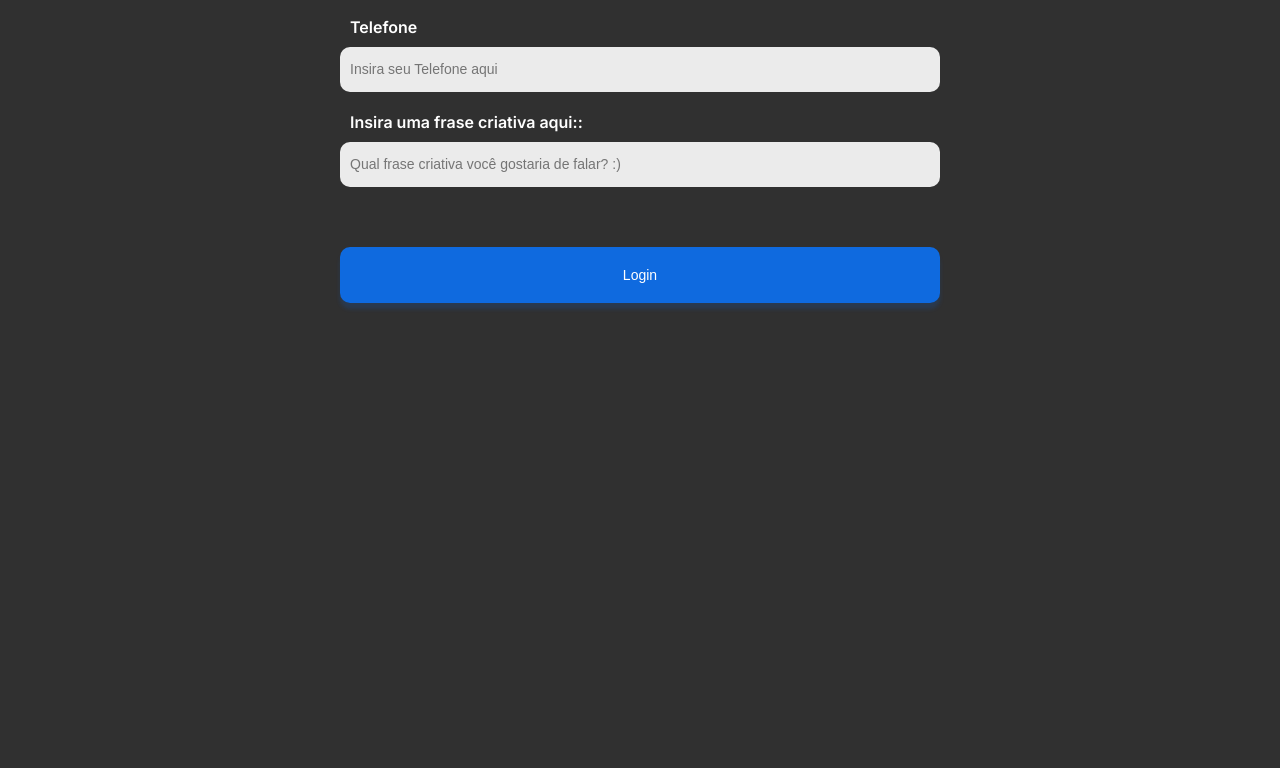
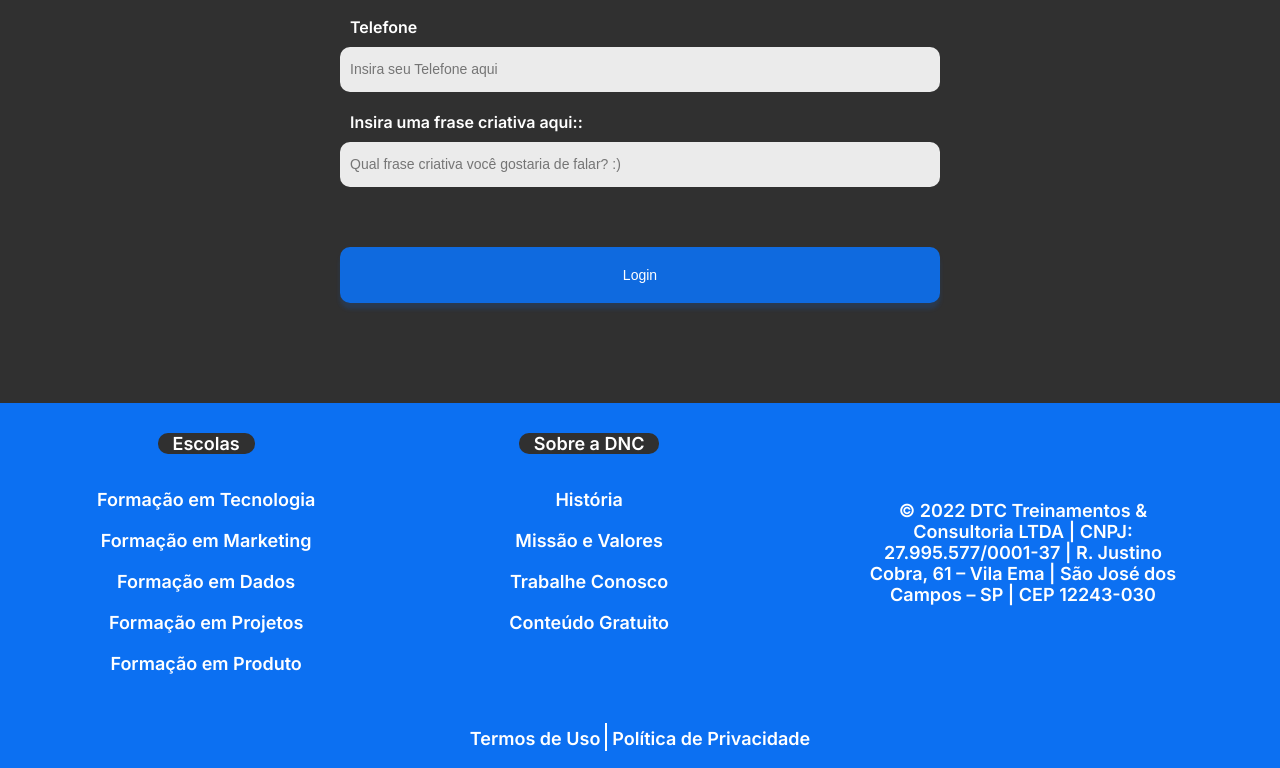
Before and after one commit to testestemp/Bootcamp_dnc, a plain HTML site: page index.html in a window 1280 px wide. Shown: the part 1063-1831 px from the top of the page. Before the commit the page ends 1466 px from the top, so only its background shows below. Drawn offline with Linux system fonts and the light colour scheme.

```diff
--- a/index.html
+++ b/index.html
@@ -28,12 +28,10 @@
             <h2>
                 Esse será um evento exclusivo para todos os alunos <br>
                 da <b>DNC</b>, que querem
-                <span class="invert">
-                acelerar a carreira
+                <span class="invert">acelerar a carreira
                 </span> com uma <br>
                 semana intensiva de conteúdo de mercado entre <br>
-                <span class="invert">
-                BACK-END, FRONT-END & BANCO DE DADOS.
+                <span class="invert">BACK-END, FRONT-END & BANCO DE DADOS.
                 </span>
             </h2>
         </header>
@@ -79,5 +77,57 @@
             <input type="submit" value="Login">
         </form>
     </section>
+    <footer>
+        <div class="linha1">
+            <nav>
+                <h5>Escolas</h5>
+                <ul>
+                    <li>
+                        <a href="http://">Formação em Tecnologia</a>
+                    </li>
+                    <li>
+                        <a href="http://">Formação em Marketing</a>
+                    </li>
+                    <li>
+                        <A href="http://">Formação em Dados</A>
+                    </li>
+                    <LI>
+                        <a href="http://">Formação em Projetos</a>
+                    </LI>
+                    <li>
+                        <a href="http://">Formação em Produto</a>
+                    </li>
+                </ul>
+            </nav>
+            <nav>
+                <h5>Sobre a DNC</h5>
+                <ul>
+                    <li>
+                        <a href="https:// target="_blank">História</a>
+                    </li>
+                    <li>
+                        <A href="https://" target="_blank">Missão e Valores</A>
+                    </li>
+                    <LI>
+                        <a href="http://">Trabalhe Conosco</a>
+                    </LI>
+                    <li>
+                        <a href="http://">Conteúdo Gratuito</a>
+                    </li>
+                </ul>
+            </nav>
+            <div class="endereco">
+                    © 2022 DTC Treinamentos & Consultoria
+                    LTDA | CNPJ: 27.995.577/0001-37 | R.
+                    Justino Cobra, 61 – Vila Ema | São José dos
+                    Campos – SP | CEP 12243-030
+            </div>
+        </div>
+            <div class="linha2">
+                <a href="http://">Termos de Uso</a>
+                <a href="http://">Política de Privacidade</a>
+            </div>
+
+    </footer>
 </body>
 </html>
--- a/style.css
+++ b/style.css
@@ -36,7 +36,7 @@
     }
 
         #principal div a:hover{
-            color:#6a3d3d ;
+            color:var(--cinza-houver) ;
         }
 
     #principal button{
@@ -158,3 +158,127 @@
         cursor: pointer;
 
     }
+    /*Footer*/
+
+    footer{
+        width: 100%;
+        background-color:var(--azul-dnc)
+    }
+    footer .linha1{
+        display: flex;
+        justify-content: space-around;
+        align-items: center;
+    }
+    footer ul{
+        list-style: none;
+        margin: 0px;
+        padding: 0px;
+        font-size: 18px;
+
+    }
+    footer nav{
+        display: flex;
+        flex-direction: column;
+        align-items: center;
+
+        height: 300px;
+    }
+    footer h5{
+        text-align: center;
+        color: var(--white-dnc);
+        font-weight: 800;
+        font-size: 18px;
+        font-family: var(--fonte-padrao);
+        background-color: var(--preto-dnc);
+        border-radius: 10px;
+
+        padding: 0px 15px 0px 15px;
+        margin-bottom: 15px;
+    }
+    footer ul li a:hover{
+        color: var(--cinza-houver);
+    }
+    footer ul li{
+        text-align: center;
+        color: var(--white-dnc);
+        font-weight: 600;
+        font-size: 18px;
+        font-family: var(--fonte-padrao);
+
+        margin: 20px 0px 20px 0px;
+    }
+    footer ul li a{
+        color: var(--white-dnc);
+        text-decoration: none;
+    }
+    footer .endereco{
+        font-weight: 600;
+        font-size: 18px;
+        font-family: var(--fonte-padrao);
+        color: var(--white-dnc);
+        text-align: center;
+        width: 25%;
+    }
+    footer .linha2{
+        height: 35px;
+        display: flex;
+        justify-content: center;
+        justify-items: center;
+        padding: 20px 0px 10px 0px;
+        margin: 0px;
+
+    }
+    footer .linha2 a{
+        color: var(--white-dnc);
+        font-family: var(--fonte-padrao);
+        font-size: 18px;
+        text-decoration: none;
+        padding: 5px;
+    }
+    footer .linha2 a:first-child{
+        border-right: 2.5px  solid var(--white-dnc);
+        height: 18px;
+    }
+    footer .linha2 a:hover{
+        color: var(--cinza-houver);
+    }
+
+    /*mobile*/
+    @media only screen and (max-width: 600px){
+        /*menu*/
+        #principal{
+            flex-direction: column;
+            height: auto;
+        }
+        #menu{
+            flex-direction: column;
+            width: 100%;
+            margin: 0px;
+        }
+        #menu a{
+            display: flex;
+            align-items: center;
+            height: 50px;
+
+        }
+        #principal button{
+            width:100%;
+            margin: 0px;
+        }
+        /*section*/
+        section h1{
+            font-size: 38px;
+        }
+        section h2{
+            font-size: 28px;
+            padding: 0px 15px 0px 15px;
+        }
+        form{
+            width: 95%;
+            font-size: 20px;
+        }
+        .checkbox-itens label{
+            font-size: 15px;
+        }
+
+    }
```
Also changed, not shown: 1 other file.
